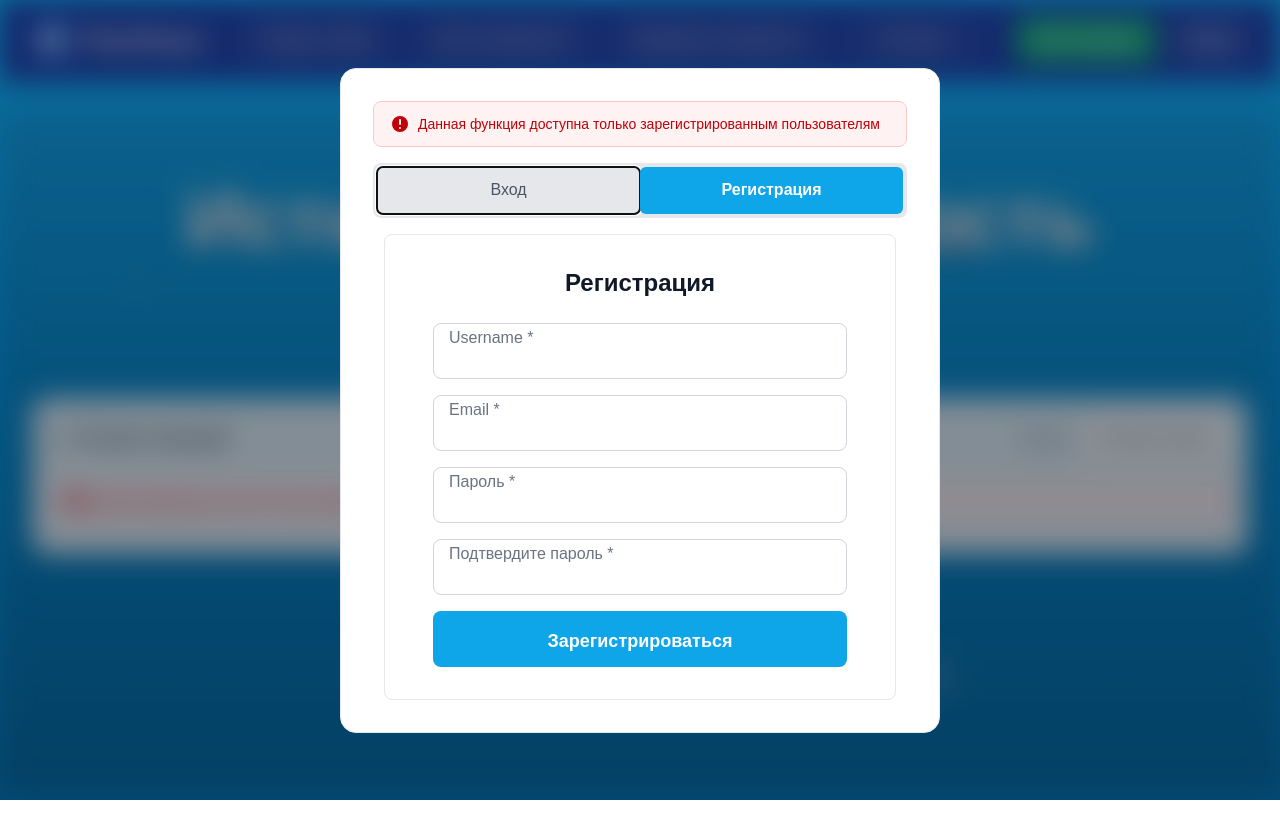
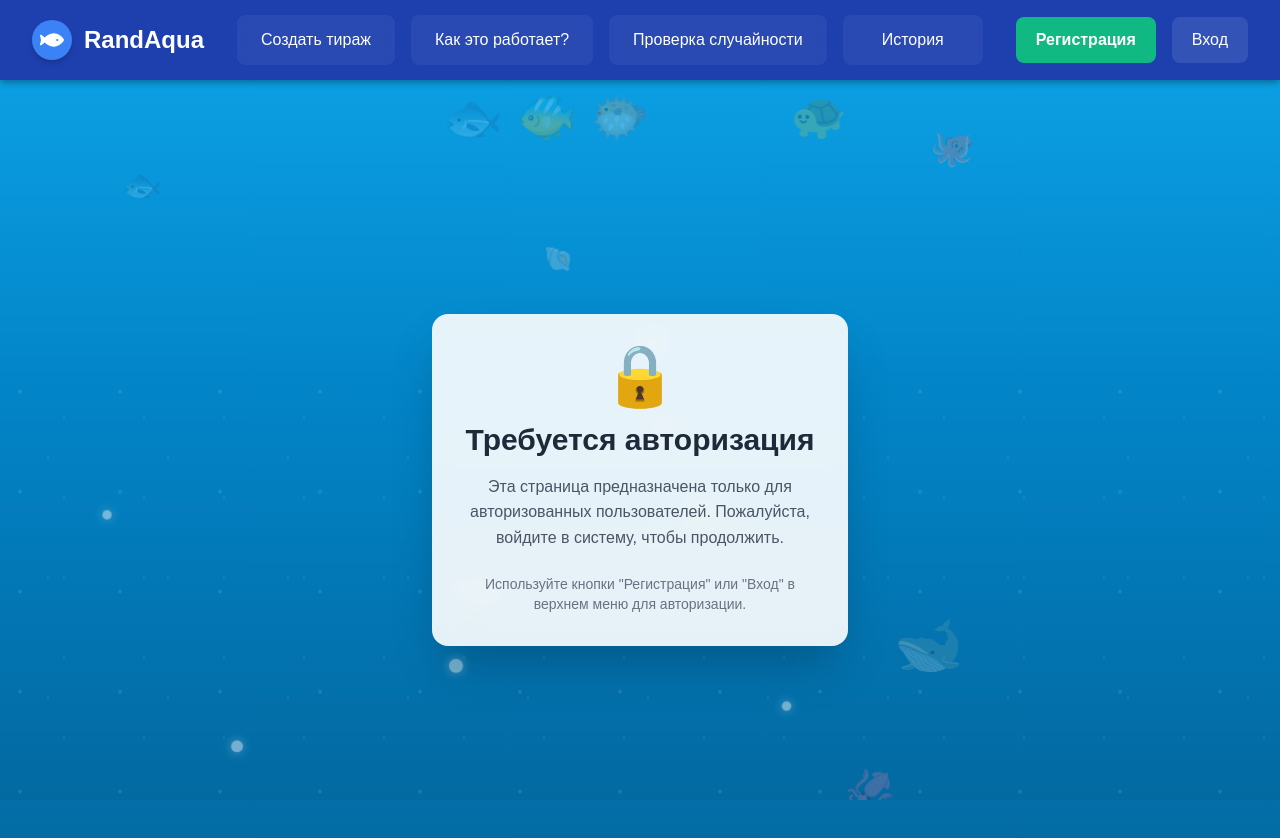
Before and after one commit to RandAqua/randaqua, a Next.js app: page /history in a window 1280 px wide. Shown: the top 838 px of the page. Before the commit the page ends 800 px from the top, so only its background shows below. Built offline with nearby package versions, Linux system fonts and the light colour scheme.

Commit message:
tiraj auth

```diff
--- a/src/app/history/page.js
+++ b/src/app/history/page.js
@@ -3,6 +3,7 @@
 import { useEffect, useState } from 'react';
 import Navbar from '../../components/layout/Navbar';
 import AuthModal from '../../components/auth/AuthModal';
+import { isAuthenticated } from '../../utils/auth';
 
 const formatDate = (isoOrMs) => {
   try {
@@ -20,28 +21,32 @@ const formatDate = (isoOrMs) => {
 
 export default function HistoryPage() {
   const [isAuthModalOpen, setIsAuthModalOpen] = useState(false);
-  const [authModalTab, setAuthModalTab] = useState('register');
-  const [isAuthed, setIsAuthed] = useState(false);
+  const [authModalTab, setAuthModalTab] = useState('login');
+  const [isUserAuthenticated, setIsUserAuthenticated] = useState(false);
+  const [isCheckingAuth, setIsCheckingAuth] = useState(true);
   const [order, setOrder] = useState('desc'); // desc: сначала новые
   const [items, setItems] = useState([]);
   const [loading, setLoading] = useState(false);
   const [error, setError] = useState('');
 
+  // Проверка авторизации при загрузке
   useEffect(() => {
-    // Простая проверка авторизации (заменим на реальную позже)
-    const token = typeof window !== 'undefined' ? localStorage.getItem('randAqua_auth') : null;
-    const isLogged = Boolean(token);
-    setIsAuthed(isLogged);
-    if (!isLogged) {
-      setIsAuthModalOpen(true);
-      setAuthModalTab('register');
-      setError('Данная функция доступна только зарегистрированным пользователям');
-      return;
-    }
+    const checkAuth = () => {
+      const authenticated = isAuthenticated();
+      setIsUserAuthenticated(authenticated);
+      setIsCheckingAuth(false);
+    };
+
+    checkAuth();
+
+    // Проверяем авторизацию каждые 5 секунд
+    const interval = setInterval(checkAuth, 5000);
+
+    return () => clearInterval(interval);
   }, []);
 
   useEffect(() => {
-    if (!isAuthed) return;
+    if (!isUserAuthenticated) return;
     setLoading(true);
     setError('');
     // Backend integration: replace with real API (GET /api/history?order=desc|asc) that returns { items: HistoryItem[] }
@@ -68,13 +73,95 @@ export default function HistoryPage() {
         setItems(order === 'desc' ? demo.reverse() : demo);
       })
       .finally(() => setLoading(false));
-  }, [isAuthed, order]);
+  }, [isUserAuthenticated, order]);
+
+  useEffect(() => {
+    const onEsc = (e) => {
+      if (e.key === 'Escape') setIsAuthModalOpen(false);
+    };
+    if (isAuthModalOpen) document.addEventListener('keydown', onEsc);
+    return () => document.removeEventListener('keydown', onEsc);
+  }, [isAuthModalOpen]);
 
   const openAuthModal = (tab = 'login') => {
     setAuthModalTab(tab);
     setIsAuthModalOpen(true);
   };
+
   const closeAuthModal = () => setIsAuthModalOpen(false);
+
+  const handleLoginSuccess = () => {
+    closeAuthModal();
+    setIsUserAuthenticated(true);
+    // Принудительно обновляем страницу для обновления Navbar
+    window.location.reload();
+  };
+
+  const handleVerificationSuccess = () => {
+    closeAuthModal();
+    // Показываем уведомление об успешной верификации
+    const successMessage = document.createElement('div');
+    successMessage.className = 'fixed top-4 right-4 bg-green-500 text-white px-6 py-3 rounded-lg shadow-lg z-50 transition-all duration-300';
+    successMessage.innerHTML = `
+      <div class="flex items-center">
+        <svg class="w-5 h-5 mr-2" fill="none" stroke="currentColor" viewBox="0 0 24 24">
+          <path stroke-linecap="round" stroke-linejoin="round" stroke-width="2" d="M5 13l4 4L19 7"></path>
+        </svg>
+        Регистрация завершена! Теперь вы можете войти в систему.
+      </div>
+    `;
+    document.body.appendChild(successMessage);
+
+    // Убираем уведомление через 5 секунд
+    setTimeout(() => {
+      successMessage.style.opacity = '0';
+      successMessage.style.transform = 'translateX(100%)';
+      setTimeout(() => {
+        document.body.removeChild(successMessage);
+      }, 300);
+    }, 5000);
+  };
+
+  // Показываем загрузку во время проверки авторизации
+  if (isCheckingAuth) {
+    return (
+      <div className="min-h-screen max-w-full overflow-x-hidden">
+        <Navbar onLoginClick={openAuthModal} />
+        <div className="flex items-center justify-center min-h-screen">
+          <div className="text-center">
+            <div className="aqua-loader mx-auto mb-4"></div>
+            <p className="text-gray-600">Проверка авторизации...</p>
+          </div>
+        </div>
+      </div>
+    );
+  }
+
+  // Показываем сообщение для неавторизованных пользователей
+  if (!isUserAuthenticated) {
+    return (
+      <div className="min-h-screen max-w-full overflow-x-hidden">
+        <Navbar onLoginClick={openAuthModal} />
+        <div className="flex items-center justify-center min-h-screen">
+          <div className="text-center max-w-md mx-auto px-4">
+            <div className="bg-white/90 backdrop-blur-sm rounded-2xl shadow-2xl p-8">
+              <div className="text-6xl mb-4">🔒</div>
+              <h1 className="text-3xl font-bold text-gray-800 mb-4">
+                Требуется авторизация
+              </h1>
+              <p className="text-gray-600 mb-6">
+                Эта страница предназначена только для авторизованных пользователей.
+                Пожалуйста, войдите в систему, чтобы продолжить.
+              </p>
+              <p className="text-sm text-gray-500">
+                Используйте кнопки "Регистрация" или "Вход" в верхнем меню для авторизации.
+              </p>
+            </div>
+          </div>
+        </div>
+      </div>
+    );
+  }
 
   return (
     <div className="min-h-screen aqua-background">
@@ -158,18 +245,13 @@ export default function HistoryPage() {
         </section>
       </div>
 
+      {/* Модальное окно авторизации */}
       <AuthModal
         isOpen={isAuthModalOpen}
         onClose={closeAuthModal}
         initialTab={authModalTab}
-        errorMessage={error}
-        onVerificationSuccess={() => {
-          // After successful registration, mark authed and reload history from backend
-          try { localStorage.setItem('randAqua_auth', '1'); } catch {}
-          setIsAuthed(true);
-          setIsAuthModalOpen(false);
-          setError('');
-        }}
+        onVerificationSuccess={handleVerificationSuccess}
+        onLoginSuccess={handleLoginSuccess}
       />
     </div>
   );
```
